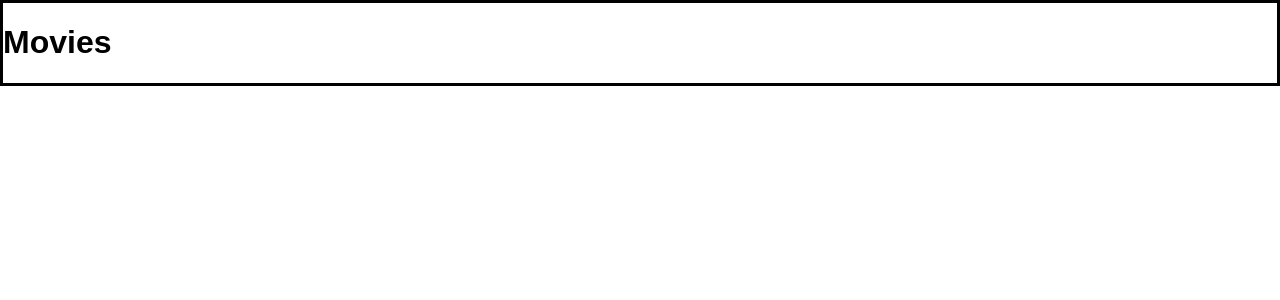
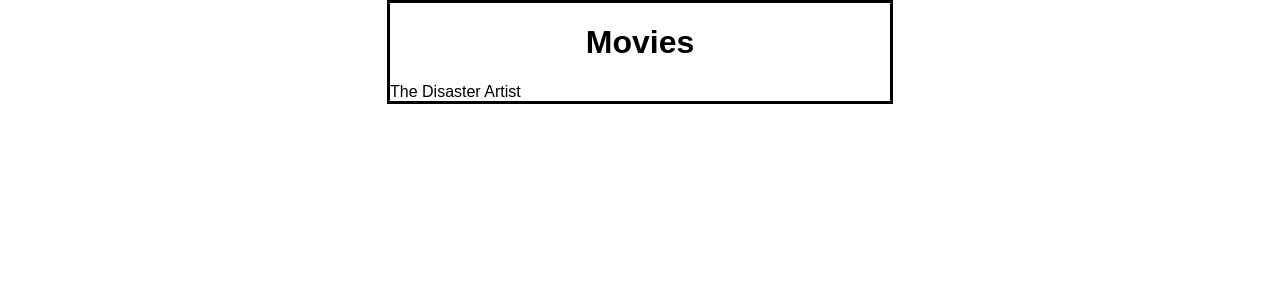
Before and after one commit to scottishasian/Homework_Number_React, a React (Create React App) app: page / in a window 1280 px wide. Shown: the top 300 px of the page. Built offline with nearby package versions, Linux system fonts and the light colour scheme.

Commit message:
Created ListingsListclass.

```diff
--- a/src/components/ListingsBox.js
+++ b/src/components/ListingsBox.js
@@ -1,4 +1,5 @@
 import React from 'react';
+import ListingsList from './ListingsList';
 
 class ListingsBox extends React.Component {
   // constructor(props){
@@ -9,6 +10,7 @@
     return(
       <div className='listings-box'>
         <h1>Movies</h1>
+        <ListingsList />
       </div>
     );
   }
--- /dev/null
+++ b/src/components/ListingsList.js
@@ -0,0 +1,15 @@
+import React from 'react';
+
+class ListingsList extends React.Component {
+
+  render() {
+    return(
+      <div className="listings-list">
+        {/* {listNodes} */}
+        The Disaster Artist
+      </div>
+    );
+  }
+}
+
+export default ListingsList;
--- a/src/index.css
+++ b/src/index.css
@@ -6,4 +6,12 @@
 
 .listings-box {
   border-style: solid;
+  display: block;
+  margin-left: auto;
+  margin-right: auto;
+  width: 500px;
 }
+
+h1 {
+  text-align: center;
+}
```
